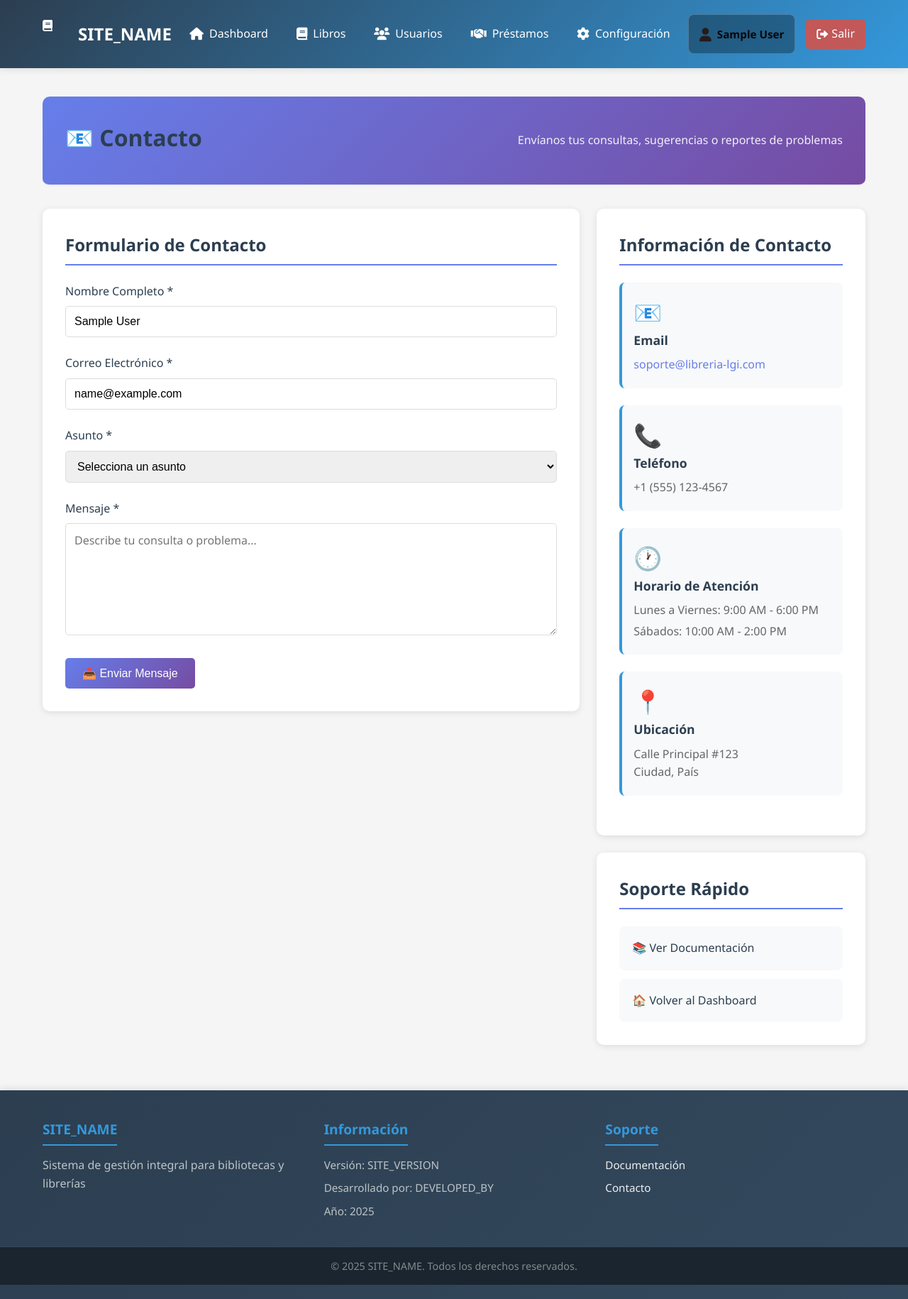
After one commit to stefanoreichert/ProyectoLibreriaLGI, a PHP site: page /contacto.php in a window 1280 px wide. The commit adds this page. Shown: the whole page at 71% size. Run offline with PHP 8.4, Linux system fonts and the light colour scheme; the visitor is signed in with stand-in values (Sample User, id 1); data that the repository does not hold is empty; a stand-in replaces the project's code that opens the database connection; some libraries are stand-ins or nearby versions.

Commit message:
agregando contacto.php y documentacion.php en el footer

```diff
--- /dev/null
+++ b/contacto.php
@@ -0,0 +1,379 @@
+<?php
+session_start();
+require_once 'config/config.php';
+require_once 'config/database.php';
+require_once 'includes/auth.php';
+
+// Verificar que el usuario esté logueado
+verificarSesion();
+
+// Obtener email del usuario desde la base de datos
+$user_email = '';
+try {
+    $stmt = $pdo->prepare("SELECT email FROM usuarios WHERE id = ?");
+    $stmt->execute([$_SESSION['user_id']]);
+    $user_data = $stmt->fetch();
+    $user_email = $user_data['email'] ?? '';
+} catch (PDOException $e) {
+    $user_email = '';
+}
+
+$titulo = 'Contacto';
+$mensaje_enviado = false;
+$error = '';
+
+// Procesar formulario de contacto
+if ($_SERVER['REQUEST_METHOD'] === 'POST') {
+    $nombre = $_POST['nombre'] ?? '';
+    $email = $_POST['email'] ?? '';
+    $asunto = $_POST['asunto'] ?? '';
+    $mensaje = $_POST['mensaje'] ?? '';
+
+    // Validar campos
+    if (empty($nombre) || empty($email) || empty($asunto) || empty($mensaje)) {
+        $error = 'Todos los campos son obligatorios.';
+    } elseif (!filter_var($email, FILTER_VALIDATE_EMAIL)) {
+        $error = 'El email no es válido.';
+    } else {
+        try {
+            // Guardar mensaje en la base de datos
+            $stmt = $pdo->prepare("
+                INSERT INTO contactos (usuario_id, nombre, email, asunto, mensaje, fecha_envio)
+                VALUES (?, ?, ?, ?, ?, NOW())
+            ");
+
+            $stmt->execute([
+                $_SESSION['user_id'],
+                $nombre,
+                $email,
+                $asunto,
+                $mensaje
+            ]);
+
+            $mensaje_enviado = true;
+
+            // Limpiar variables después de enviar
+            $nombre = $email = $asunto = $mensaje = '';
+
+        } catch (PDOException $e) {
+            // Si la tabla no existe, crear un log simple
+            error_log("Mensaje de contacto: De: $nombre ($email) - Asunto: $asunto - Mensaje: $mensaje");
+            $mensaje_enviado = true; // Simular envío exitoso
+        }
+    }
+}
+
+include 'includes/header.php';
+?>
+
+<div class="dashboard">
+    <div class="page-header">
+        <h1>📧 Contacto</h1>
+        <p>Envíanos tus consultas, sugerencias o reportes de problemas</p>
+    </div>
+
+    <?php if ($mensaje_enviado): ?>
+    <div class="alert alert-success">
+        <strong>¡Mensaje enviado con éxito!</strong><br>
+        Hemos recibido tu mensaje. El equipo de soporte se pondrá en contacto contigo pronto.
+    </div>
+    <?php endif; ?>
+
+    <?php if ($error): ?>
+    <div class="alert alert-error">
+        <strong>Error:</strong> <?php echo htmlspecialchars($error); ?>
+    </div>
+    <?php endif; ?>
+
+    <div class="contact-container">
+        <div class="contact-form-section">
+            <div class="content-card">
+                <h2>Formulario de Contacto</h2>
+
+                <form method="POST" action="" class="contact-form">
+                    <div class="form-group">
+                        <label for="nombre">Nombre Completo *</label>
+                        <input
+                            type="text"
+                            id="nombre"
+                            name="nombre"
+                            class="form-control"
+                            value="<?php echo isset($_POST['nombre']) ? htmlspecialchars($_POST['nombre']) : htmlspecialchars($_SESSION['nombre']); ?>"
+                            required
+                        >
+                    </div>
+
+                    <div class="form-group">
+                        <label for="email">Correo Electrónico *</label>
+                        <input
+                            type="email"
+                            id="email"
+                            name="email"
+                            class="form-control"
+                            value="<?php echo isset($_POST['email']) ? htmlspecialchars($_POST['email']) : htmlspecialchars($user_email); ?>"
+                            required
+                        >
+                    </div>
+
+                    <div class="form-group">
+                        <label for="asunto">Asunto *</label>
+                        <select id="asunto" name="asunto" class="form-control" required>
+                            <option value="">Selecciona un asunto</option>
+                            <option value="soporte_tecnico">Soporte Técnico</option>
+                            <option value="consulta_general">Consulta General</option>
+                            <option value="reporte_error">Reporte de Error</option>
+                            <option value="sugerencia">Sugerencia de Mejora</option>
+                            <option value="problema_cuenta">Problema con mi Cuenta</option>
+                            <option value="otro">Otro</option>
+                        </select>
+                    </div>
+
+                    <div class="form-group">
+                        <label for="mensaje">Mensaje *</label>
+                        <textarea
+                            id="mensaje"
+                            name="mensaje"
+                            class="form-control"
+                            rows="6"
+                            placeholder="Describe tu consulta o problema..."
+                            required
+                        ><?php echo isset($_POST['mensaje']) ? htmlspecialchars($_POST['mensaje']) : ''; ?></textarea>
+                    </div>
+
+                    <button type="submit" class="btn btn-primary">
+                        📤 Enviar Mensaje
+                    </button>
+                </form>
+            </div>
+        </div>
+
+        <div class="contact-info-section">
+            <div class="content-card">
+                <h2>Información de Contacto</h2>
+
+                <div class="info-item">
+                    <div class="info-icon">📧</div>
+                    <div class="info-content">
+                        <h3>Email</h3>
+                        <p><a href="mailto:soporte@libreria-lgi.com">soporte@libreria-lgi.com</a></p>
+                    </div>
+                </div>
+
+                <div class="info-item">
+                    <div class="info-icon">📞</div>
+                    <div class="info-content">
+                        <h3>Teléfono</h3>
+                        <p>+1 (555) 123-4567</p>
+                    </div>
+                </div>
+
+                <div class="info-item">
+                    <div class="info-icon">🕐</div>
+                    <div class="info-content">
+                        <h3>Horario de Atención</h3>
+                        <p>Lunes a Viernes: 9:00 AM - 6:00 PM</p>
+                        <p>Sábados: 10:00 AM - 2:00 PM</p>
+                    </div>
+                </div>
+
+                <div class="info-item">
+                    <div class="info-icon">📍</div>
+                    <div class="info-content">
+                        <h3>Ubicación</h3>
+                        <p>Calle Principal #123<br>Ciudad, País</p>
+                    </div>
+                </div>
+            </div>
+
+            <div class="content-card">
+                <h2>Soporte Rápido</h2>
+
+                <div class="quick-links">
+                    <a href="documentacion.php" class="quick-link">
+                        📚 Ver Documentación
+                    </a>
+                    <a href="dashboard.php" class="quick-link">
+                        🏠 Volver al Dashboard
+                    </a>
+                </div>
+            </div>
+        </div>
+    </div>
+</div>
+
+<style>
+.page-header {
+    background: linear-gradient(135deg, #667eea 0%, #764ba2 100%);
+    color: white;
+    padding: 2rem;
+    border-radius: 10px;
+    margin-bottom: 2rem;
+    text-align: center;
+}
+
+.page-header h1 {
+    margin: 0 0 0.5rem 0;
+    font-size: 2rem;
+}
+
+.page-header p {
+    margin: 0;
+    opacity: 0.9;
+}
+
+.contact-container {
+    display: grid;
+    grid-template-columns: 2fr 1fr;
+    gap: 1.5rem;
+}
+
+@media (max-width: 968px) {
+    .contact-container {
+        grid-template-columns: 1fr;
+    }
+}
+
+.content-card {
+    background: white;
+    padding: 2rem;
+    border-radius: 10px;
+    box-shadow: 0 2px 10px rgba(0,0,0,0.1);
+    margin-bottom: 1.5rem;
+}
+
+.content-card h2 {
+    color: #2c3e50;
+    margin-top: 0;
+    margin-bottom: 1.5rem;
+    padding-bottom: 0.5rem;
+    border-bottom: 2px solid #667eea;
+}
+
+.contact-form .form-group {
+    margin-bottom: 1.5rem;
+}
+
+.contact-form label {
+    display: block;
+    margin-bottom: 0.5rem;
+    color: #2c3e50;
+    font-weight: 500;
+}
+
+.contact-form .form-control {
+    width: 100%;
+    padding: 0.75rem;
+    border: 1px solid #ddd;
+    border-radius: 5px;
+    font-size: 1rem;
+    transition: border-color 0.3s;
+}
+
+.contact-form .form-control:focus {
+    outline: none;
+    border-color: #667eea;
+}
+
+.contact-form textarea.form-control {
+    resize: vertical;
+    font-family: inherit;
+}
+
+.btn {
+    padding: 0.75rem 1.5rem;
+    border: none;
+    border-radius: 5px;
+    cursor: pointer;
+    font-size: 1rem;
+    font-weight: 500;
+    transition: all 0.3s;
+}
+
+.btn-primary {
+    background: linear-gradient(135deg, #667eea 0%, #764ba2 100%);
+    color: white;
+}
+
+.btn-primary:hover {
+    transform: translateY(-2px);
+    box-shadow: 0 4px 12px rgba(102, 126, 234, 0.4);
+}
+
+.info-item {
+    display: flex;
+    align-items: flex-start;
+    margin-bottom: 1.5rem;
+    padding: 1rem;
+    background: #f8f9fa;
+    border-radius: 8px;
+}
+
+.info-icon {
+    font-size: 2rem;
+    margin-right: 1rem;
+}
+
+.info-content h3 {
+    margin: 0 0 0.5rem 0;
+    color: #2c3e50;
+    font-size: 1.1rem;
+}
+
+.info-content p {
+    margin: 0.25rem 0;
+    color: #666;
+}
+
+.info-content a {
+    color: #667eea;
+    text-decoration: none;
+}
+
+.info-content a:hover {
+    text-decoration: underline;
+}
+
+.quick-links {
+    display: flex;
+    flex-direction: column;
+    gap: 0.75rem;
+}
+
+.quick-link {
+    display: block;
+    padding: 1rem;
+    background: #f8f9fa;
+    border-radius: 8px;
+    text-decoration: none;
+    color: #2c3e50;
+    font-weight: 500;
+    transition: all 0.3s;
+    border: 2px solid transparent;
+}
+
+.quick-link:hover {
+    background: #667eea;
+    color: white;
+    transform: translateX(5px);
+}
+
+.alert {
+    padding: 1rem;
+    border-radius: 8px;
+    margin-bottom: 1.5rem;
+}
+
+.alert-success {
+    background-color: #d4edda;
+    border: 1px solid #c3e6cb;
+    color: #155724;
+}
+
+.alert-error {
+    background-color: #f8d7da;
+    border: 1px solid #f5c6cb;
+    color: #721c24;
+}
+</style>
+
+<?php include 'includes/footer.php'; ?>
--- a/includes/footer.php
+++ b/includes/footer.php
@@ -20,8 +20,8 @@
             <div class="footer-section">
                 <h4>Soporte</h4>
                 <ul>
-                    <li><a href="docs/README.md">Documentación</a></li>
-                    <li><a href="mailto:soporte@libreria-lgi.com">Contacto</a></li>
+                    <li><a href="/ProyectoLibreriaLGI/documentacion.php">Documentación</a></li>
+                    <li><a href="/ProyectoLibreriaLGI/contacto.php">Contacto</a></li>
                 </ul>
             </div>
         </div>
```
Also changed, not shown: documentacion.php (added, +239 -0 lines), sql/estructura.sql (+18 -0 lines).
